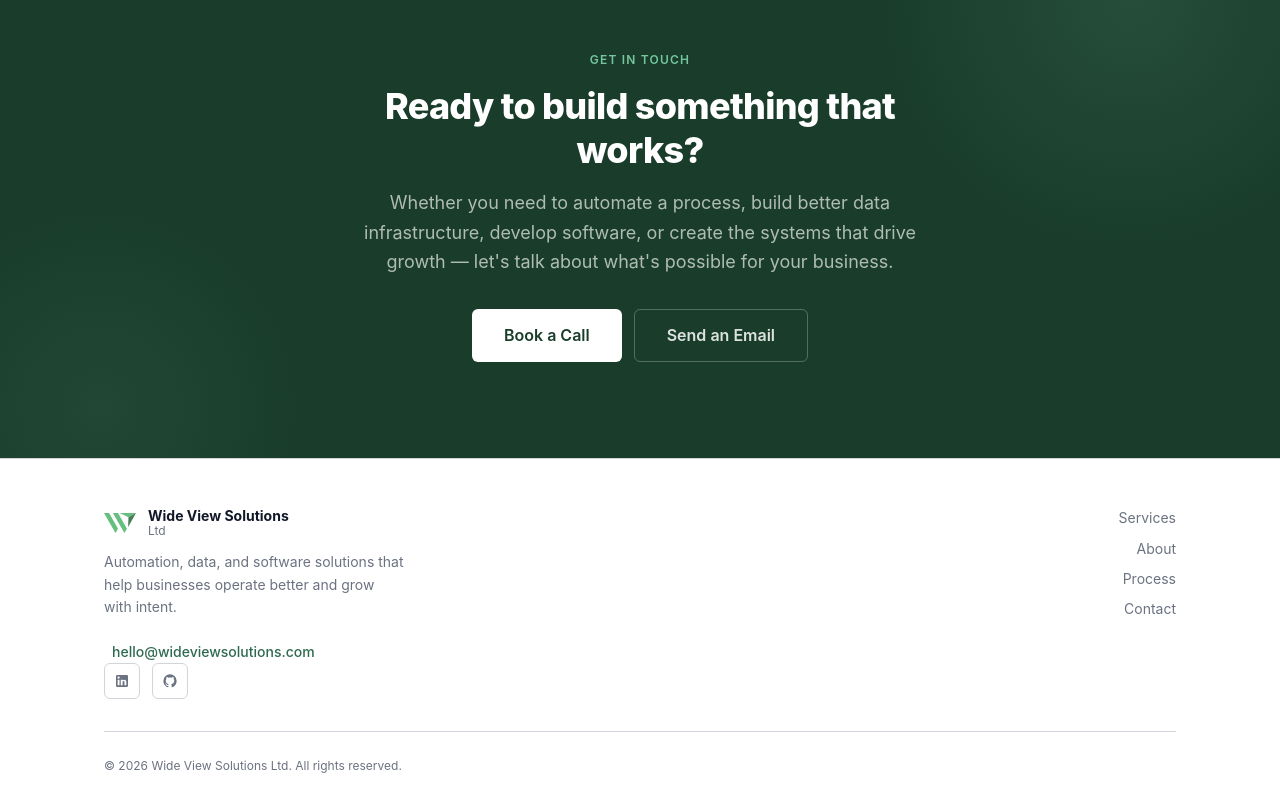
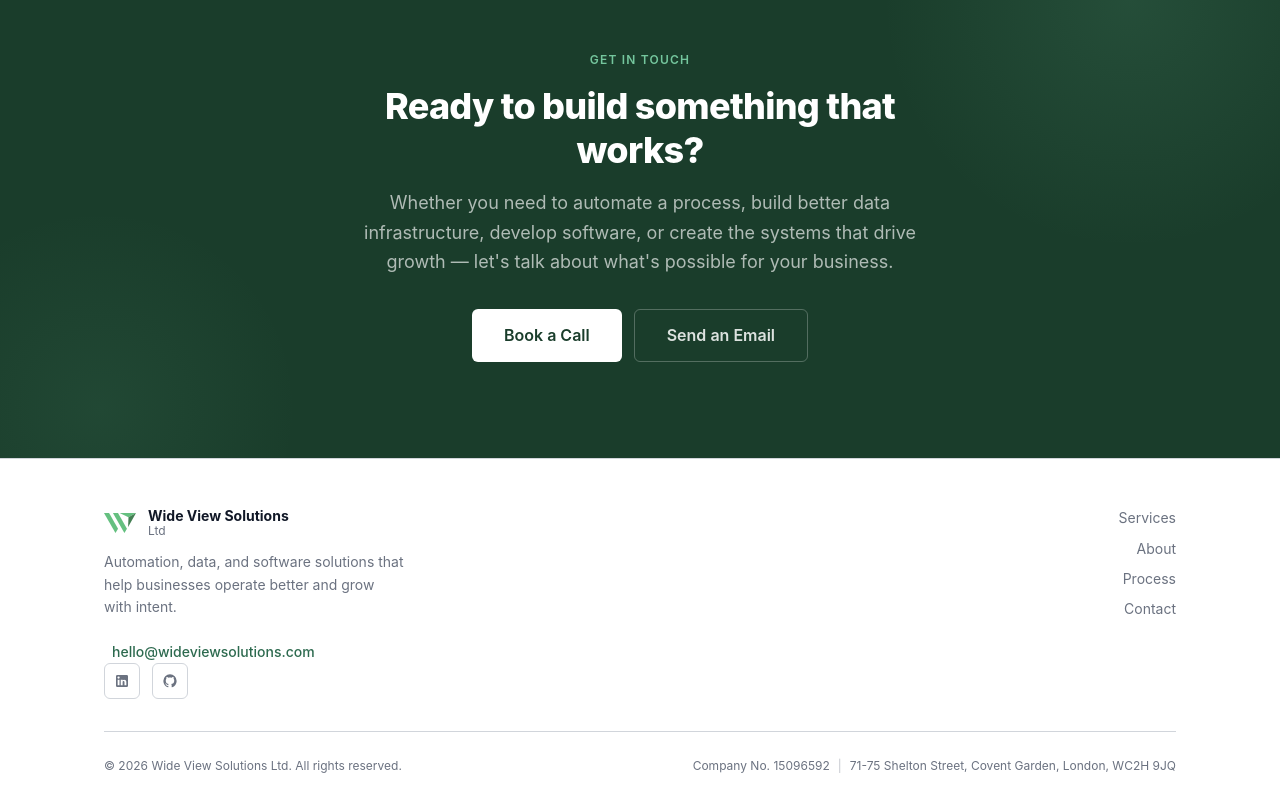
Before and after one commit to happykrim/wvs-website, a React (Vite) app: page / in a window 1280 px wide. Shown: the part 3179-3979 px from the top of the page. Built offline with nearby package versions, Linux system fonts and the light colour scheme.

Commit message:
feat: add company registration details to footer

```diff
--- a/src/components/Footer.jsx
+++ b/src/components/Footer.jsx
@@ -65,6 +65,11 @@ export default function Footer() {
           <p className={styles.copy}>
             &copy; {currentYear} Wide View Solutions Ltd. All rights reserved.
           </p>
+          <address className={styles.legal}>
+            <span>Company No. 15096592</span>
+            <span className={styles.separator} aria-hidden="true">|</span>
+            <span>71-75 Shelton Street, Covent Garden, London, WC2H 9JQ</span>
+          </address>
         </div>
       </div>
     </footer>
--- a/src/components/Footer.module.css
+++ b/src/components/Footer.module.css
@@ -128,13 +128,34 @@
 /* Bottom */
 .bottom {
   display: flex;
-  flex-wrap: wrap;
-  justify-content: space-between;
-  align-items: center;
+  flex-direction: column;
   gap: var(--space-2);
+}
+
+@media (min-width: 768px) {
+  .bottom {
+    flex-direction: row;
+    flex-wrap: wrap;
+    justify-content: space-between;
+    align-items: center;
+  }
 }
 
 .copy {
   font-size: var(--font-size-xs);
   color: var(--color-text-muted);
 }
+
+.legal {
+  font-style: normal;
+  font-size: var(--font-size-xs);
+  color: var(--color-text-muted);
+  display: flex;
+  flex-wrap: wrap;
+  gap: var(--space-1);
+}
+
+.separator {
+  opacity: 0.4;
+  margin-inline: var(--space-1);
+}
```
